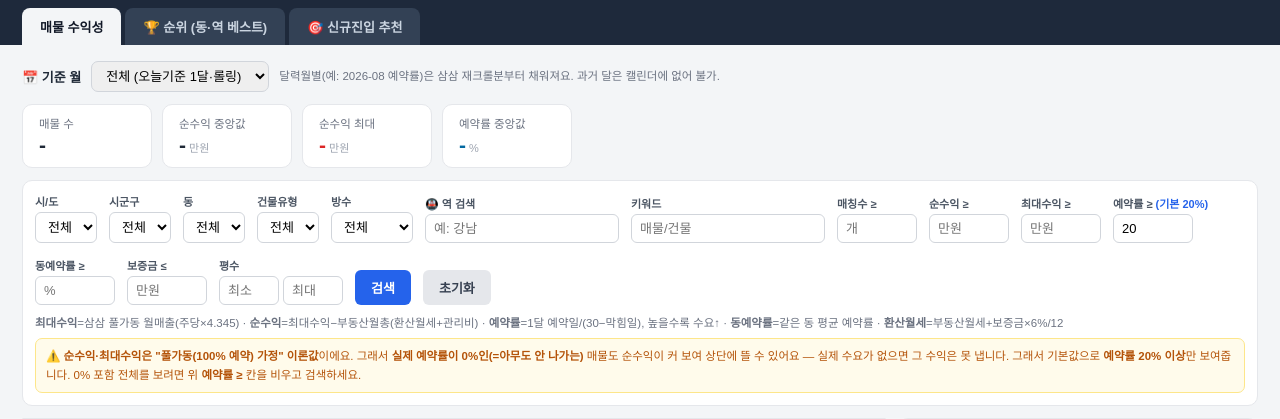
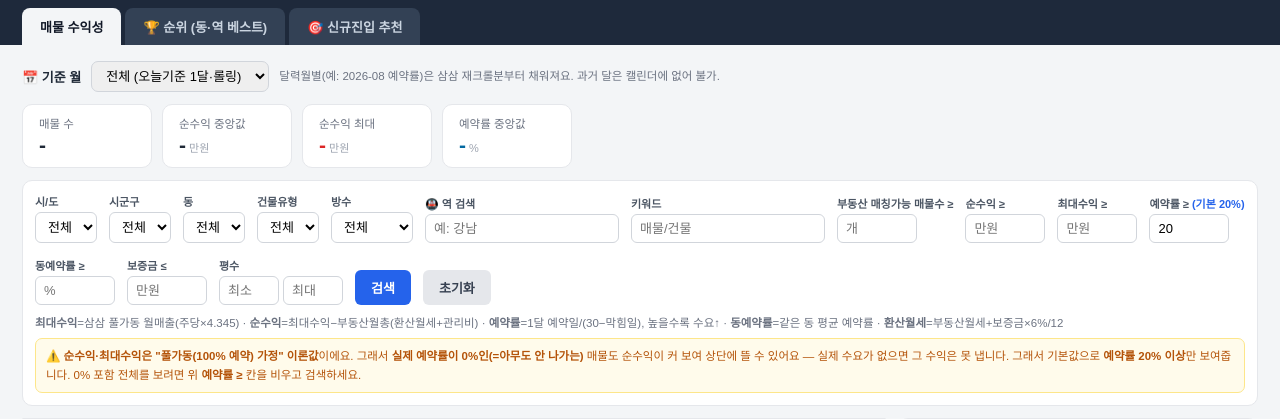
Before and after one commit to gunho30811/STA, a Flask app: template templates/profit.html in a window 1280 px wide. Shown: the part 120-539 px from the top of the page. Run offline with Flask 3, Linux system fonts and the light colour scheme; the template is opened without the code that fills it, so the values that code supplies are empty; the visitor is signed in with stand-in values (Sample User, id 1); some libraries are stand-ins or nearby versions.

Commit message:
feat(profit): '매칭'/'매칭수' 라벨 → '부동산 매칭가능 매물수'로 명확화

```diff
--- a/templates/profit.html
+++ b/templates/profit.html
@@ -104,7 +104,7 @@
         <div class="fg"><label>방수</label><select id="f-rooms"><option value="">전체</option><option>원룸</option><option>투룸</option><option>쓰리룸+</option></select></div>
         <div class="fg"><label>🚇 역 검색</label><input id="f-station" placeholder="예: 강남"></div>
         <div class="fg"><label>키워드</label><input id="f-kw" placeholder="매물/건물"></div>
-        <div class="fg"><label>매칭수 ≥</label><input type="number" id="f-matches" placeholder="개"></div>
+        <div class="fg"><label>부동산 매칭가능 매물수 ≥</label><input type="number" id="f-matches" placeholder="개"></div>
         <div class="fg"><label>순수익 ≥</label><input type="number" id="f-net" placeholder="만원"></div>
         <div class="fg"><label>최대수익 ≥</label><input type="number" id="f-maxrev" placeholder="만원"></div>
         <div class="fg"><label>예약률 ≥ <span style="color:#2563eb">(기본 20%)</span></label><input type="number" id="f-occ" placeholder="%" value="20"></div>
@@ -135,10 +135,10 @@
 
   <!-- 순위 탭 -->
   <div id="t-rank" style="display:none">
-    <p class="legend" style="margin:0 0 10px"><b>기대 월순수익</b>(예약률 반영 = 실현매출−월총) 높은 순 = 그 동/역에서 실제로 가장 많이 남는 곳. <b>경쟁</b>=그 지역 삼삼 매물수 · <b>매칭수</b>=부동산 매칭 표본 · <b>풀가동순수익</b>=예약률 100% 가정 상한. 동은 <b>시군구</b>로 구분(같은 동명 안 섞임). 헤더 클릭 정렬.</p>
+    <p class="legend" style="margin:0 0 10px"><b>기대 월순수익</b>(예약률 반영 = 실현매출−월총) 높은 순 = 그 동/역에서 실제로 가장 많이 남는 곳. <b>경쟁</b>=그 지역 삼삼 매물수 · <b>부동산 매칭가능 매물수</b>=순수익 계산에 쓴 표본(네이버 부동산과 매칭된 삼삼 매물 수) · <b>풀가동순수익</b>=예약률 100% 가정 상한. 동은 <b>시군구</b>로 구분(같은 동명 안 섞임). 헤더 클릭 정렬.</p>
     <div class="panel" style="display:flex;gap:14px;flex-wrap:wrap;align-items:flex-end;margin-bottom:10px">
       <div class="fg"><label>🛏️ 방 타입</label><select id="rk-rooms" onchange="loadRank()"><option value="">전체</option><option>원룸</option><option>투룸</option><option>쓰리룸+</option></select></div>
-      <div class="fg"><label>최소 매칭수 ≥</label><input type="number" id="rk-minmatch" value="0" oninput="renderRankAll()"></div>
+      <div class="fg"><label>최소 부동산 매칭가능 매물수 ≥</label><input type="number" id="rk-minmatch" value="0" oninput="renderRankAll()"></div>
       <div class="fg"><label>최대 경쟁 ≤</label><input type="number" id="rk-maxcomp" placeholder="비우면 전체" oninput="renderRankAll()"></div>
       <span class="legend" style="margin:0">방 타입별로 예약률이 달라요(같은 동도 투룸↔원룸 차이). 경쟁 적은데 수익·예약률 높은 곳이 신규 진입에 유리 — <b>🎯 신규진입 추천</b> 탭.</span>
     </div>
@@ -159,7 +159,7 @@
     <div class="panel" style="display:flex;gap:14px;flex-wrap:wrap;align-items:flex-end;margin-bottom:10px">
       <div class="fg"><label>최소 예약률 ≥ <span style="color:#2563eb">(수요)</span></label><input type="number" id="rc-occ" value="30"></div>
       <div class="fg"><label>최대 경쟁 ≤ <span style="color:#2563eb">(삼삼 매물수)</span></label><input type="number" id="rc-comp" placeholder="비우면 전체"></div>
-      <div class="fg"><label>최소 표본(매칭수) ≥</label><input type="number" id="rc-minn" value="2"></div>
+      <div class="fg"><label>최소 표본(부동산 매칭가능 매물수) ≥</label><input type="number" id="rc-minn" value="2"></div>
       <div class="fg"><label>🛏️ 방 타입</label><select id="rc-rooms" onchange="loadReco()"><option value="">전체</option><option>원룸</option><option>투룸</option><option>쓰리룸+</option></select></div>
       <div class="fg"><label>&nbsp;</label><button class="btn btn-go" onclick="loadReco()">추천 보기</button></div>
       <span class="legend" id="rc-count" style="margin:0"></span>
@@ -271,7 +271,7 @@ function showDetail(x){
       ${kv('관리비',n(x.nMgmt)+' 만원 ('+(x.mgmtFlag||'')+')')}
       ${kv('월총(환산+관리비)',n(x.nTotal)+' 만원')}
       ${kv('배수(월총÷주당)',n(x.mult))}
-      ${kv('매칭 매물수',n(x.matches))}</div>
+      ${kv('부동산 매칭가능 매물수',n(x.matches))}</div>
     <div class="d-sec"><h4>건물 · 지역</h4>
       ${kv('이 건물 삼삼 매물수',n(x.samBldg))}
       ${kv('동 경쟁(삼삼)',n(x.dongCnt))}
@@ -315,7 +315,7 @@ function resetF(){
 document.getElementById('f-kw').addEventListener('keydown',e=>{if(e.key==='Enter')search(1);});
 
 // ── 순위 탭 ──
-const RANK_COLS=[{k:"rk",t:"#",s:false},{k:"name",t:"이름",l:true},{k:"comp",t:"경쟁"},{k:"n",t:"매칭수"},{k:"expNet",t:"기대월순수익"},{k:"occ",t:"평균예약률%"},{k:"net",t:"풀가동순수익"}];
+const RANK_COLS=[{k:"rk",t:"#",s:false},{k:"name",t:"이름",l:true},{k:"comp",t:"경쟁"},{k:"n",t:"부동산 매칭가능 매물수"},{k:"expNet",t:"기대월순수익"},{k:"occ",t:"평균예약률%"},{k:"net",t:"풀가동순수익"}];
 let RANK=null, rankSort={dong:{col:"expNet",dir:"desc"},station:{col:"expNet",dir:"desc"}};
 function medal(i){return i===1?'🥇':i===2?'🥈':i===3?'🥉':i;}
 let curTab='list';
@@ -362,7 +362,7 @@ function renderRank(which,hid,bid){
 
 // ── 신규진입 추천 탭 ──
 let RECO=null;
-const RECO_COLS=[{k:"rk",t:"#"},{k:"name",t:"이름",l:true},{k:"comp",t:"경쟁"},{k:"n",t:"매칭"},{k:"occ",t:"예약률%"},{k:"expNet",t:"기대월순수익"},{k:"score",t:"기회점수"}];
+const RECO_COLS=[{k:"rk",t:"#"},{k:"name",t:"이름",l:true},{k:"comp",t:"경쟁"},{k:"n",t:"부동산 매칭가능 매물수"},{k:"occ",t:"예약률%"},{k:"expNet",t:"기대월순수익"},{k:"score",t:"기회점수"}];
 async function loadReco(){
   const p=new URLSearchParams();
   if(v('rc-occ'))p.set('min_occ',v('rc-occ'));
```
